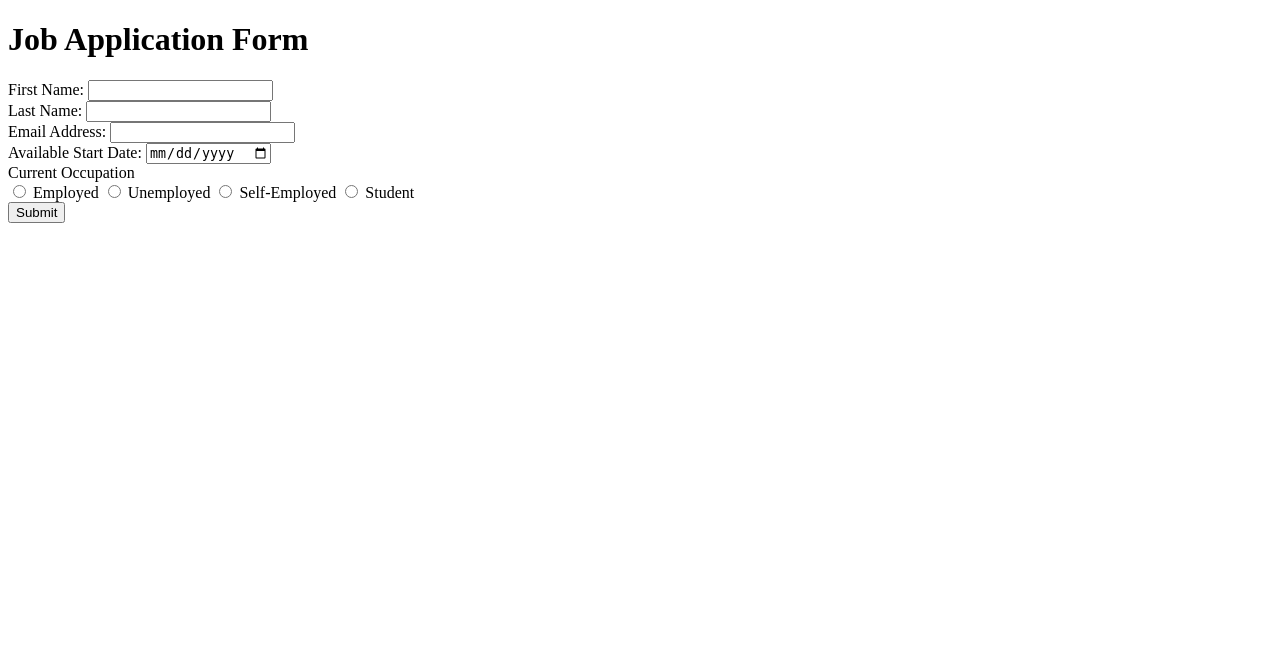
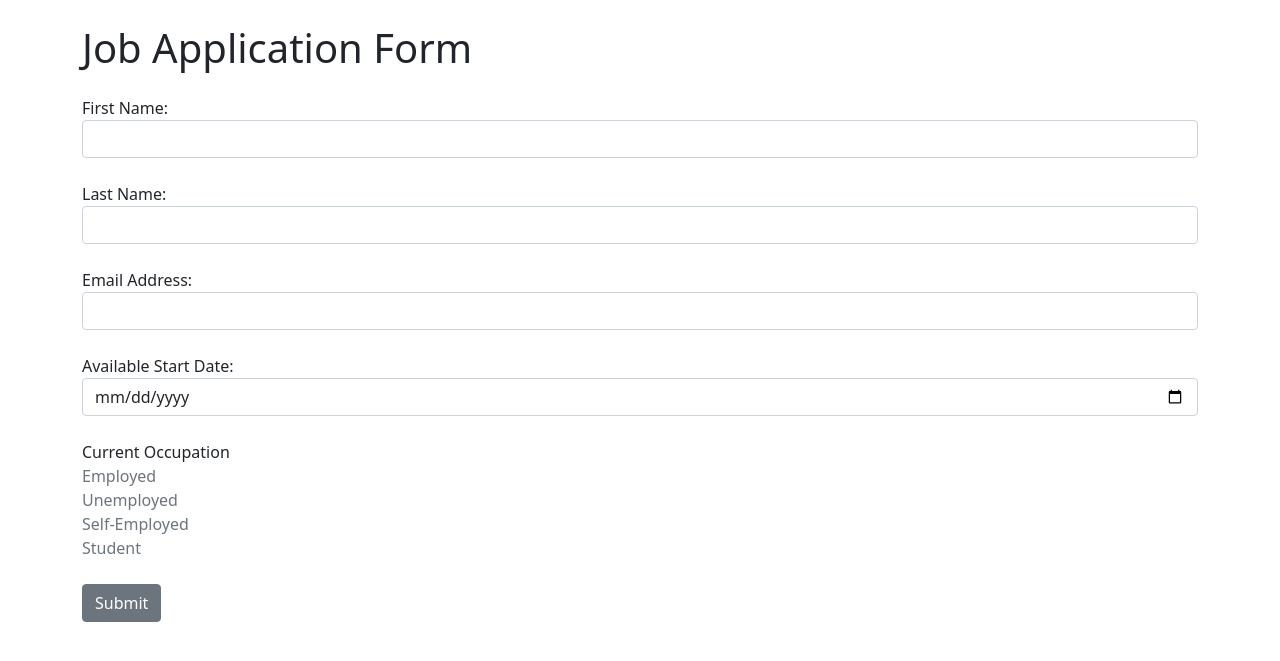
Before and after one commit to valenpendragon/flask-job-application-form, a Flask app: page / in a window 1280 px wide. Shown: the top 661 px of the page. Run offline with Flask 3, Linux system fonts and the light colour scheme.

Commit message:
Add Bootstrap5 styling to the Job Application ?Form in index.html.

```diff
--- a/templates/index.html
+++ b/templates/index.html
@@ -3,44 +3,49 @@
     <head>
         <meta charset="utf-8">
         <meta name="viewport" content="width=device-width, initial-scale=1, shrink-to-fit=no">
+        <link rel="stylesheet" href="https://cdn.jsdelivr.net/npm/bootstrap@5.1.3/dist/css/bootstrap.min.css">
     </head>
     <body>
-        <h1>Job Application Form</h1>
+        <div class="container">
+            <h1 class="mt-4 mb-4">Job Application Form</h1>
             <form>
-            <div>
+                <div class="form-group mb-4">
                     <label for="first_name">First Name:</label>
-                <input type="text" id="first_name" name="first_name" required>
+                    <input class="form-control" type="text" id="first_name" name="first_name" required>
                 </div>
-            <div>
+                <div class="form-group mb-4">
                     <label for="last_name">Last Name:</label>
-                <input type="text" id="last_name" name="last_name" required>
+                    <input class="form-control" type="text" id="last_name" name="last_name" required>
                 </div>
-            <div>
+                <div class="form-group mb-4">
                     <label for="email">Email Address:</label>
-                <input type="email" id="email" name="email" required>
+                    <input class="form-control" type="email" id="email" name="email" required>
                 </div>
-            <div>
+                <div class="form-group mb-4">
                     <label for="start_date">Available Start Date:</label>
-                <input type="date" id="start_date" name="start_date" required>
+                    <input class="form-control" type="date" id="start_date" name="start_date" required>
                 </div>
-            <div>
+                <div class="form-group mb-4">
                     <label>Current Occupation</label>
                     <br>
-                <div id="occupation">
-                    <input type="radio" id="employed" name="occupation" required>
-                    <label for="employed">Employed</label>
+                    <div class="btn-group-vertical" id="occupation">
+                        <input class="btn-check form-control" type="radio" id="employed" name="occupation" required>
+                        <label class="btn-outline-secondary" for="employed">Employed</label>
 
-                    <input type="radio" id="unemployed" name="occupation" required>
-                    <label for="unemployed">Unemployed</label>
+                        <input class="btn-check form-control" type="radio" id="unemployed" name="occupation" required>
+                        <label class="btn-outline-secondary" for="unemployed">Unemployed</label>
 
-                    <input type="radio" id="self_employed" name="occupation" required>
-                    <label for="self_employed">Self-Employed</label>
+                        <input class="btn-check form-control" type="radio" id="self_employed" name="occupation" required>
+                        <label class="btn-outline-secondary" for="self_employed">Self-Employed</label>
 
-                    <input type="radio" id="student" name="occupation" required>
-                    <label for="student">Student</label>
+                        <input class="btn-check form-control" type="radio" id="student" name="occupation" required>
+                        <label class="btn-outline-secondary" for="student">Student</label>
                     </div>
                 </div>
-            <button type="button">Submit</button>
+                <button class="btn btn-secondary mb-4" type="button">Submit</button>
             </form>
+        </div>
+        <script src="https://code.jquery.com/jquery-3.6.0.min.js"></script>
+        <script src="https://cdn.jsdelivr.net/npm/bootstrap@5.1.3/dist/js/bootstrap.min.js"></script>
     </body>
 </html>
```
Lines whose indentation alone changed are shown as unchanged.
